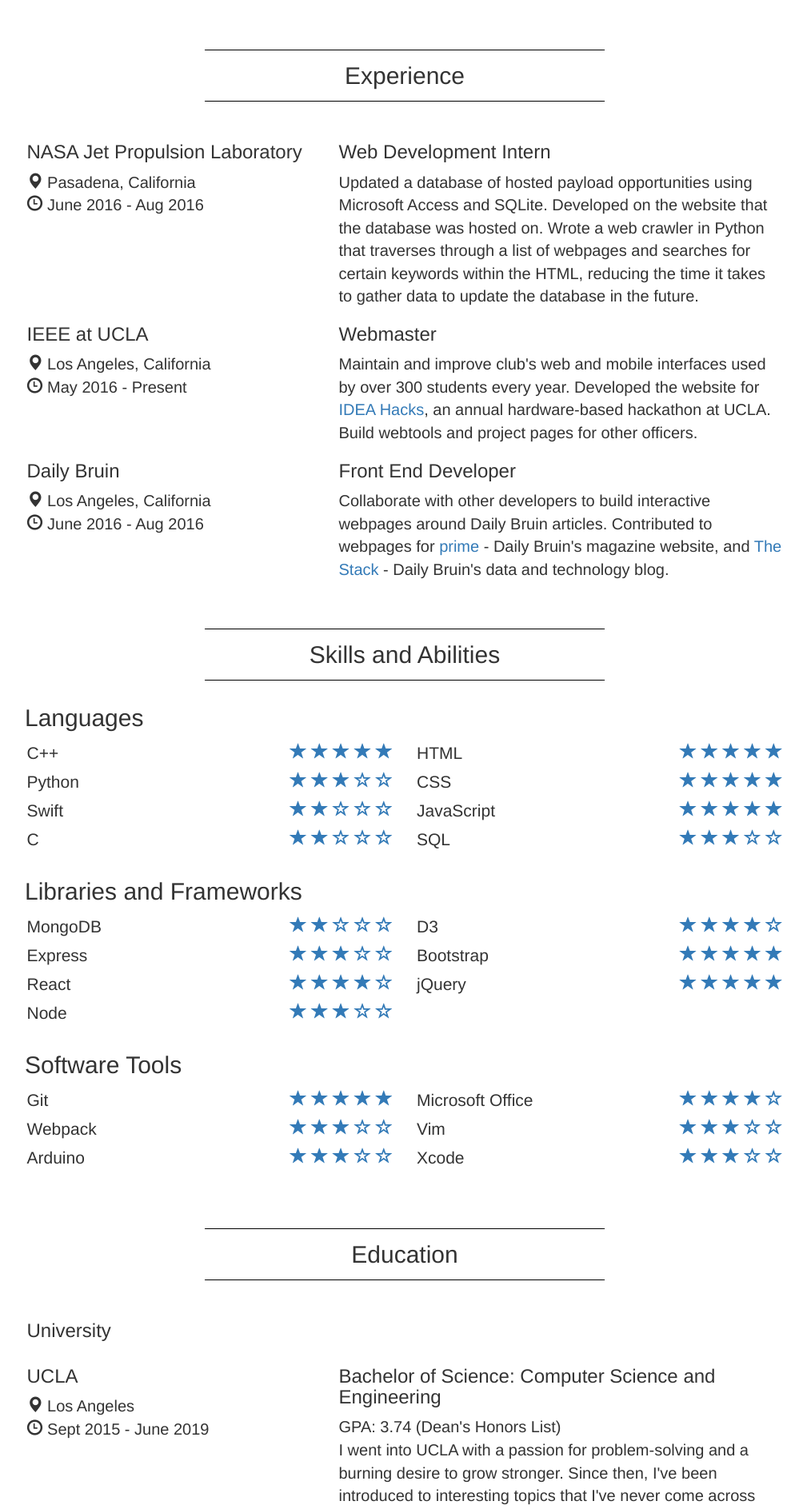
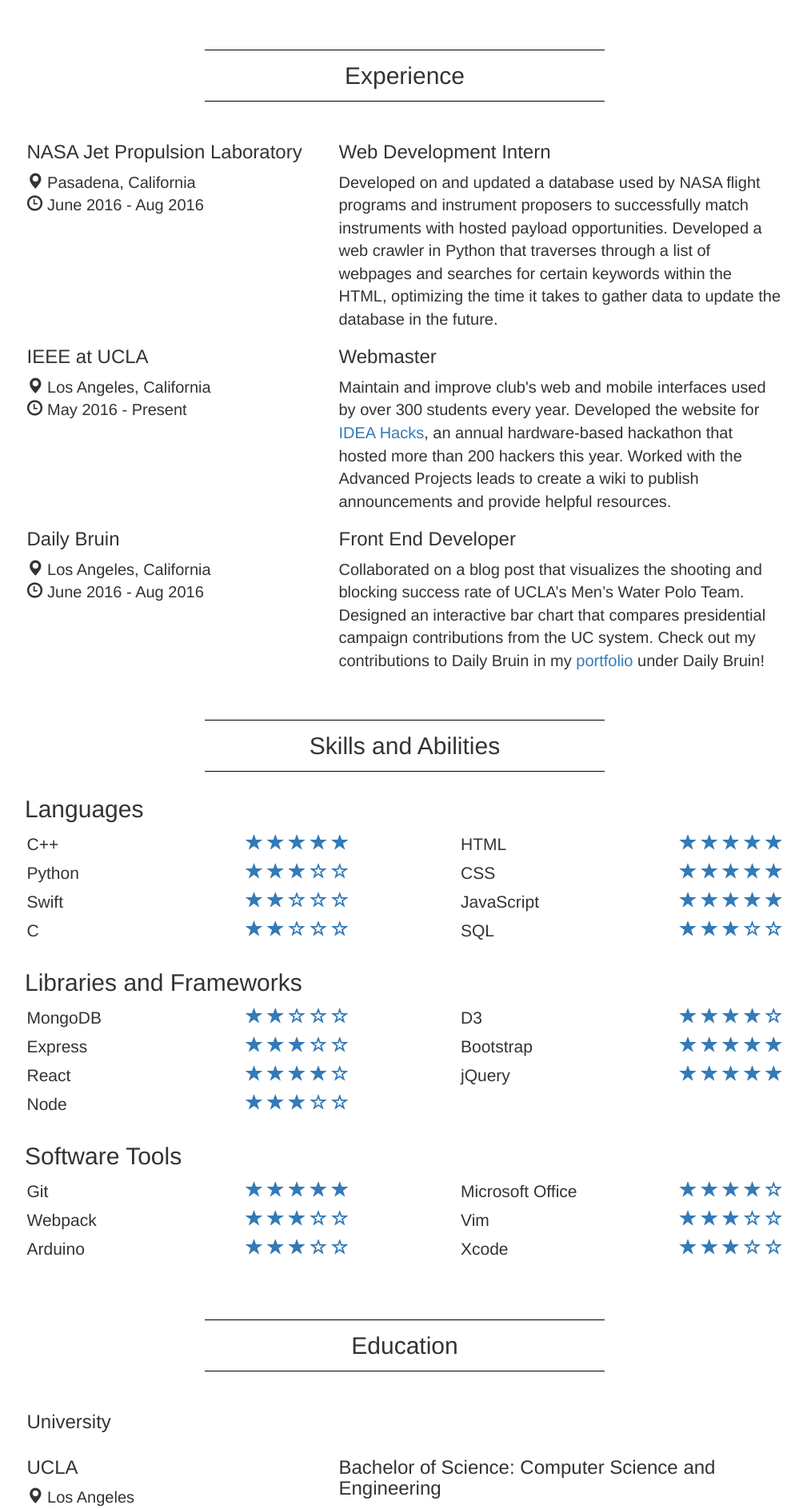
Before and after one commit to jeffreyxchan/jeffreyxchan.github.io, a Jekyll site: the page html/about.html, which Jekyll copies as it is, in a window 1280 px wide. Shown: the part 862-2749 px from the top of the page at 80% size, without its empty margins (134-1143 px from the left). Built offline with Jekyll 4.4.1, drawn with Linux system fonts in a browser that asks for light colours; nearby versions of some CDN libraries; some of the changed text lies outside the part shown.

Commit message:
ui changes before filter

```diff
--- a/css/about.css
+++ b/css/about.css
@@ -91,6 +91,15 @@
     color: #337AB7;
 }
 
+@media (min-width: 992px) {
+    .right-column {
+        padding-right: 70px;
+    }
+    .left-column {
+        padding-left: 70px;
+    }
+}
+
 /* EDUCATION */
 
 .education {
--- a/html/about.html
+++ b/html/about.html
@@ -101,7 +101,7 @@
             </div>
             <div class='col-md-6'>
                 <h3>Web Development Intern</h3>
-                <p>Updated a database of hosted payload opportunities using Microsoft Access and SQLite. Developed on the website that the database was hosted on. Wrote a web crawler in Python that traverses through a list of webpages and searches for certain keywords within the HTML, reducing the time it takes to gather data to update the database in the future.</p>
+                <p>Developed on and updated a database used by NASA flight programs and instrument proposers to successfully match instruments with hosted payload opportunities. Developed a web crawler in Python that traverses through a list of webpages and searches for certain keywords within the HTML, optimizing the time it takes to gather data to update the database in the future.</p>
             </div>
         </div>
         <div class='row'>
@@ -112,7 +112,7 @@
             </div>
             <div class='col-md-6'>
                 <h3>Webmaster</h3>
-                <p>Maintain and improve club's web and mobile interfaces used by over 300 students every year. Developed the website for <a href='http://ideahacks.la' target='_blank'>IDEA Hacks</a>, an annual hardware-based hackathon at UCLA. Build webtools and project pages for other officers.</p>
+                <p>Maintain and improve club's web and mobile interfaces used by over 300 students every year. Developed the website for <a href='http://ideahacks.la' target='_blank'>IDEA Hacks</a>, an annual hardware-based hackathon that hosted more than 200 hackers this year. Worked with the Advanced Projects leads to create a wiki to publish announcements and provide helpful resources.</p>
             </div>
         </div>
         <div class='row'>
@@ -123,7 +123,7 @@
             </div>
             <div class='col-md-6'>
                 <h3>Front End Developer</h3>
-                <p>Collaborate with other developers to build interactive webpages around Daily Bruin articles. Contributed to webpages for <a href='http://graphics.dailybruin.com/prime/#1' target='_blank'>prime</a> - Daily Bruin's magazine website, and <a href='http://stack.dailybruin.com/' target='_blank'>The Stack</a> - Daily Bruin's data and technology blog.</p>
+                <p>Collaborated on a blog post that visualizes the shooting and blocking success rate of UCLA’s Men’s Water Polo Team. Designed an interactive bar chart that compares presidential campaign contributions from the UC system. Check out my contributions to Daily Bruin in my <a href="../html/projects">portfolio</a> under Daily Bruin!</p>
             </div>
         </div>
     </div>
@@ -137,7 +137,7 @@
         <!-- LANGUAGES -->
         <h2 class='col-md-offset-1'>Languages</h2>
         <div class='row'>
-            <div class='col-md-5 col-md-offset-1'>
+            <div class='col-md-5 col-md-offset-1 right-column'>
                 <ul class='list-unstyled'>
                     <li>
                         <span class='skill-label'>C++</span>
@@ -181,7 +181,7 @@
                     </li>
                 </ul>
             </div>
-            <div class='col-md-5'>
+            <div class='col-md-5 left-column'>
                 <ul class='list-unstyled'>
                     <li>
                         <span class='skill-label'>HTML</span>
@@ -230,7 +230,7 @@
         <!-- LIBRARIES AND FRAMEWORKS -->
         <h2 class='col-md-offset-1'>Libraries and Frameworks</h2>
         <div class='row'>
-            <div class='col-md-5 col-md-offset-1'>
+            <div class='col-md-5 col-md-offset-1 right-column'>
                 <ul class='list-unstyled'>
                     <li>
                         <span class='skill-label'>MongoDB</span>
@@ -274,7 +274,7 @@
                     </li>
                 </ul>
             </div>
-            <div class='col-md-5'>
+            <div class='col-md-5 left-column'>
                 <ul class='list-unstyled'>
                     <li>
                         <span class='skill-label'>D3</span>
@@ -313,7 +313,7 @@
         <!-- OTHER TECHNOLOGIES -->
         <h2 class='col-md-offset-1'>Software Tools</h2>
         <div class='row'>
-            <div class='col-md-5 col-md-offset-1'>
+            <div class='col-md-5 col-md-offset-1 right-column'>
                 <ul class='list-unstyled'>
                     <li>
                         <span class='skill-label'>Git</span>
@@ -347,7 +347,7 @@
                     </li>
                 </ul>
             </div>
-            <div class='col-md-5'>
+            <div class='col-md-5 left-column'>
                 <ul class='list-unstyled'>
                     <li>
                         <span class='skill-label'>Microsoft Office</span>
@@ -496,6 +497,16 @@
                     <p>Properties of signals and systems, linearity, time-invariance, and causality, impulse response, convolutions, Fourier series and transforms, Laplace transforms and system functions, sampling theorem.</p>
                 </div>
             </div>
+            <div class='row'>
+                <div class='col-md-4 col-md-offset-1'>
+                    <h3><span class='glyphicon glyphicon-book'></span> EE 141</h3>
+                    <p><span class='glyphicon glyphicon-pencil'></span> MATLAB</p>
+                </div>
+                <div class='col-md-6'>
+                    <h3>Principles of Feedback Control</h3>
+                    <p>Mathematical modeling of physical control systems in form of differential equations and transfer functions. Design problems, system performance indices of feedback control systems via classical techniques, root-locus and frequency-domain methods.</p>
+                </div>
+            </div>
         </div>
 
         <!-- ONLINE COURSEWORK -->
```
Also changed, not shown: other parts of html/about.html (+2 -1 lines).
